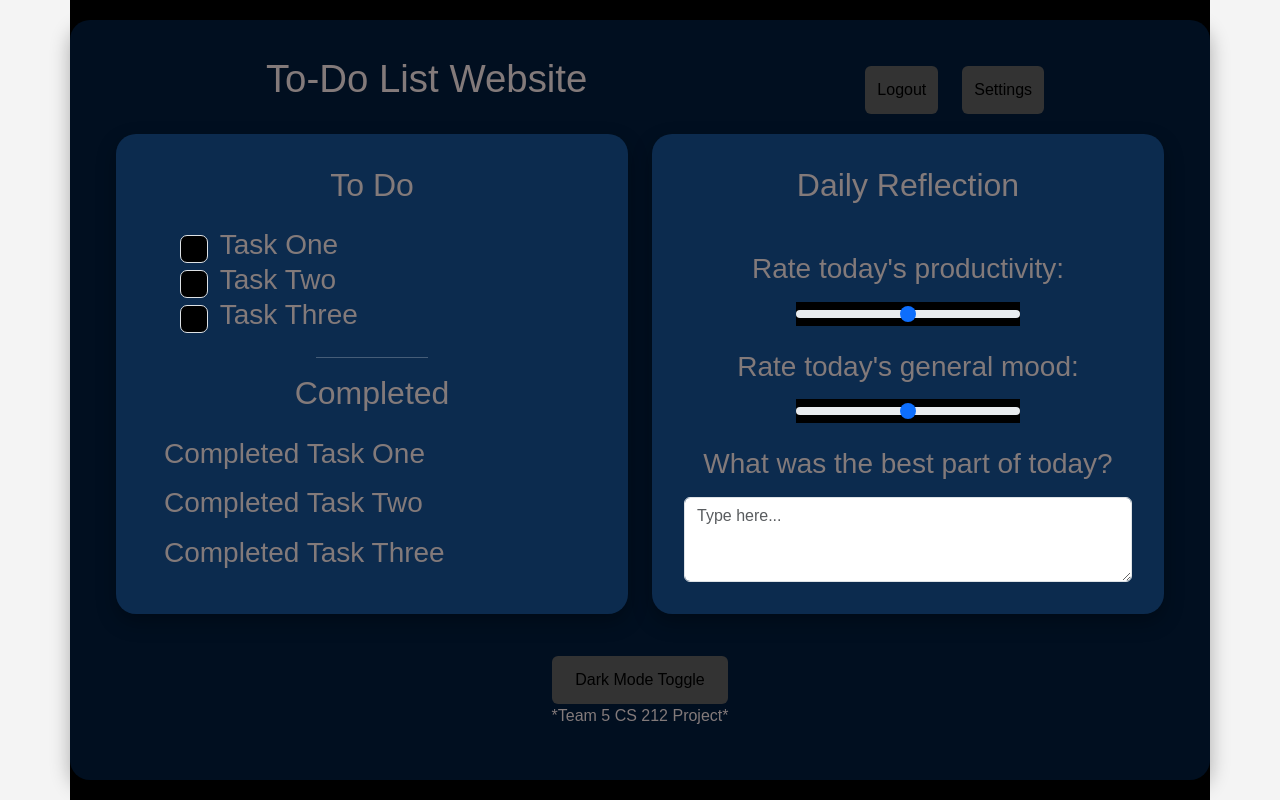
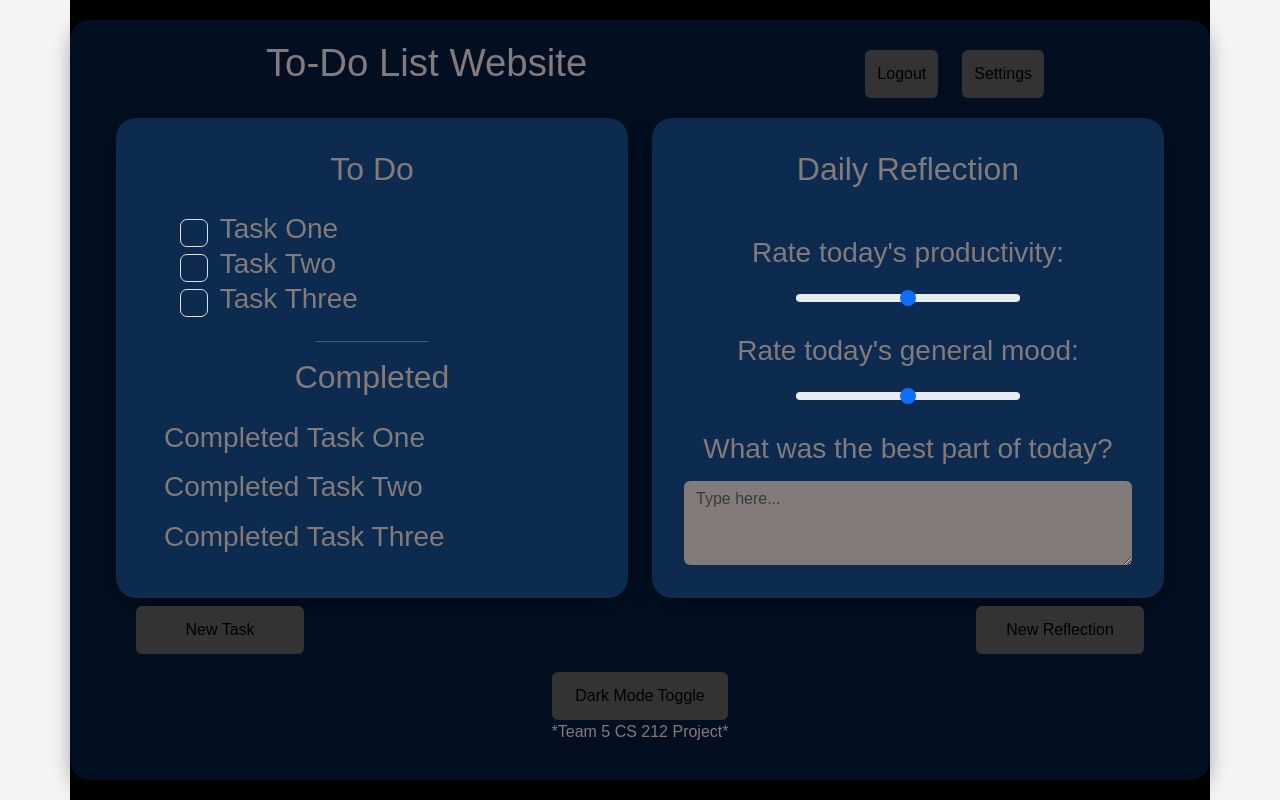
Before and after one commit to jlandrew/cs212-Group5, a plain HTML site: page to-do.html in a window 1280 px wide. Both pictures are taken after a click on the button "Dark Mode Toggle". Drawn offline with nearby package versions, Linux system fonts and the light colour scheme.

Commit message:
fix some coloring issues

```diff
--- a/styles.css
+++ b/styles.css
@@ -217,3 +217,17 @@ hr {
 .dark-mode .link-btn:hover {
   background-color: #555;
 }
+
+.dark-mode textarea {
+  background-color: #837a7a;
+  border: #000000;
+}
+
+.dark-mode textarea:focus {
+  background-color: #837a7a;
+  border: #000000;
+}
+
+.dark-mode input {
+  background-color: #0C2B4E;
+}
--- a/to-do.html
+++ b/to-do.html
@@ -20,7 +20,7 @@
         </header>
 
         <main>
-        <div class="row row-cols-2">
+            <div class="row row-cols-2">
                 <div class="col column me-4">
                     <p class="text-swap h2 pb-3">To Do</p>
                     <ul class="text-swap h3" style="text-align: start;">
@@ -50,20 +50,21 @@
                     <p class="text-swap h2 pb-3">Daily Reflection</p>
                     <p class="text-swap h3 pb-2 pt-4">Rate today's productivity:</p>
                     <input type="range" class="form-range w-50 align-self-center" min="0" max="10">
-                    <output aria-hidden="true"></output>
 
                     <p class="text-swap h3 pb-2 pt-4">Rate today's general mood:</p>
                     <input type="range" class="form-range w-50 align-self-center" min="0" max="10">
-                    <output aria-hidden="true"></output>
 
                     <p class="text-swap h3 pb-2 pt-4">What was the best part of today?</p>
                     <textarea class="form-control" rows="3" placeholder="Type here..."></textarea>
                 </div>
-        </div>
-
+            </div>
+            <div class="row m-2 justify-content-between">
+                <button class="col-2">New Task</button>
+                <button class="col-2">New Reflection</button>
+            </div>
         </main>
 
-        <footer>
+        <footer class="mt-0">
             <button class="light" id="btn">Dark Mode Toggle</button>
             <p class="text-swap">*Team 5 CS 212 Project*</p>
         </footer>
```
